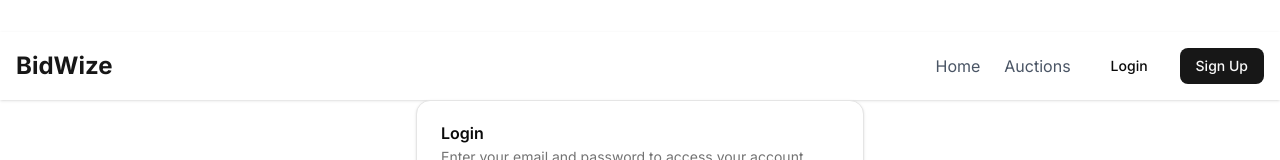
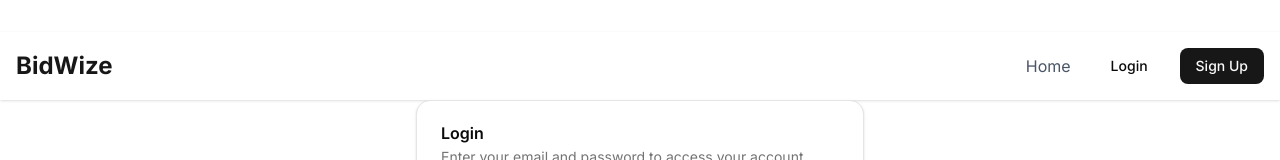
Before and after one commit to pwSathira/EECS4413, a Next.js app in the folder bw-web/: page /login in a window 1280 px wide. Shown: the top 160 px of the page. Built offline with nearby package versions, Linux system fonts and the light colour scheme.

Commit message:
feat: Store user data in localstorage

```diff
--- a/bw-web/src/components/home-page/Header.tsx
+++ b/bw-web/src/components/home-page/Header.tsx
@@ -50,9 +50,11 @@ export function Header({ searchQuery = "", onSearchChange }: HeaderProps) {
             <Link href="/" className="text-gray-600 hover:text-primary">
               Home
             </Link>
-            <Link href="/auctions" className="text-gray-600 hover:text-primary">
-              Auctions
-            </Link>
+            {user && (
+              <Link href="/auctions" className="text-gray-600 hover:text-primary">
+                Auctions
+              </Link>
+            )}
             {user ? (
               <DropdownMenu>
                 <DropdownMenuTrigger asChild>
--- a/bw-web/src/contexts/UserContext.tsx
+++ b/bw-web/src/contexts/UserContext.tsx
@@ -22,6 +22,13 @@ export function UserProvider({ children }: { children: ReactNode }) {
     }
   }, []);
 
+  // Save user data to localStorage whenever it changes
+  useEffect(() => {
+    if (user) {
+      localStorage.setItem("user", JSON.stringify(user));
+    }
+  }, [user]);
+
   const logout = () => {
     localStorage.removeItem("user");
     setUser(null);
```
